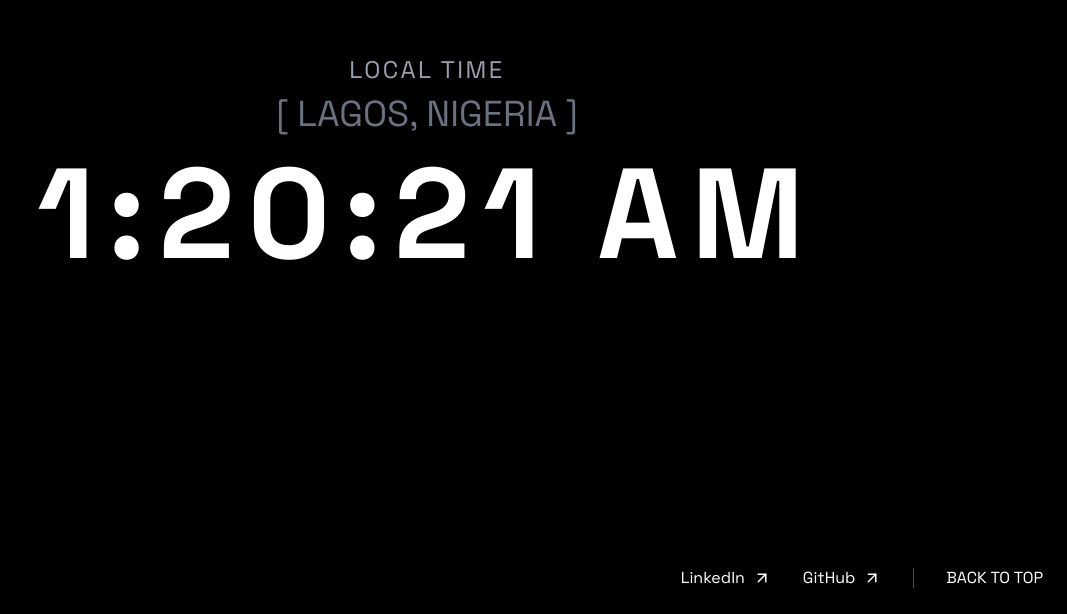
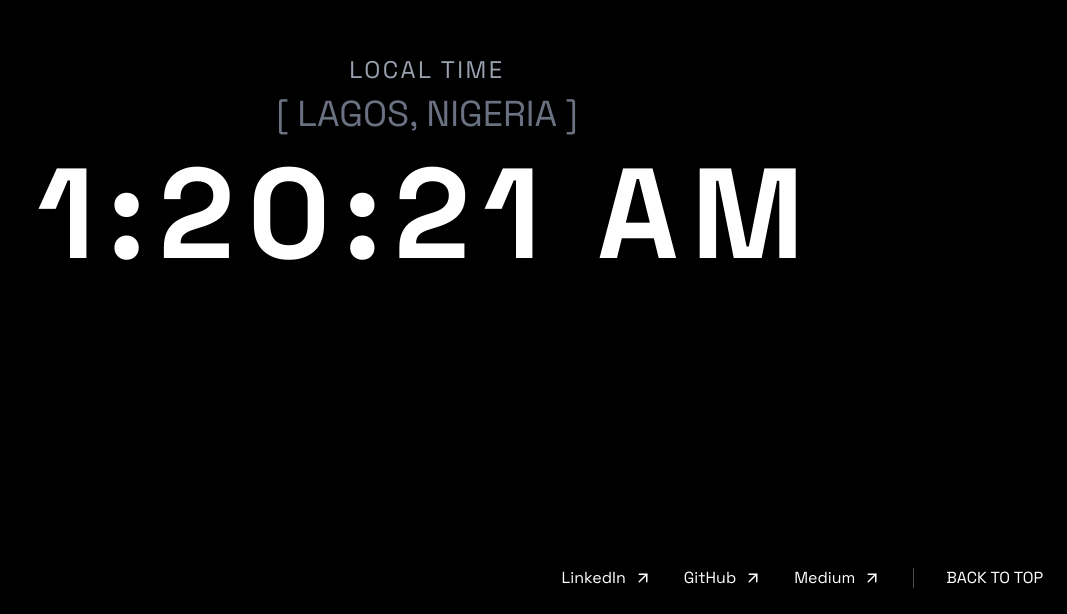
Before and after one commit to iyanu752/dev-portfolio, a React (Vite) app in the folder portfolio-project/: page /contact in a window 1280 px wide. Shown: the part 1058-1672 px from the top of the page, without its empty margins (213-1280 px from the left). Built offline with nearby package versions, Linux system fonts and the light colour scheme.

Commit message:
[chore]: menu clean up and medium site addition

```diff
--- a/portfolio-project/src/page/menu.tsx
+++ b/portfolio-project/src/page/menu.tsx
@@ -8,6 +8,7 @@ type Item = { link: string; text: string };
 const links = [
   { name: "LinkedIn", href: "www.linkedin.com/in/ahmed-iyanuoluwa-b4111a26a" },
   { name: "GitHub", href: "https://github.com/iyanu752" },
+  {name: "Medium", href: "https://medium.com/@iyanu752"}
 ];
 
 function FlowingMenu({ items }: { items: Item[] }) {
@@ -78,7 +79,7 @@ export default function Menu() {
 
   const demoItems = [
     { link: "/about", text: "ABOUT" },
-    { link: "#", text: "PLAYGROUND" },
+    // { link: "#", text: "PLAYGROUND" },
     { link: "/contact", text: "CONTACT" },
   ];
 
--- a/portfolio-project/src/pageComponents/footer.tsx
+++ b/portfolio-project/src/pageComponents/footer.tsx
@@ -9,6 +9,7 @@ export default function Footer() {
   const links = [
     { name: "LinkedIn", href: "https://www.linkedin.com/in/ahmed-iyanuoluwa-b4111a26a" },
     { name: "GitHub", href: "https://github.com/iyanu752" },
+    {name: "Medium", href: "https://medium.com/@iyanu752"}
   ];
 
   const underlineVariants = {
```
Also changed, not shown: 1 other file (tests, documents, lock files or other folders).
